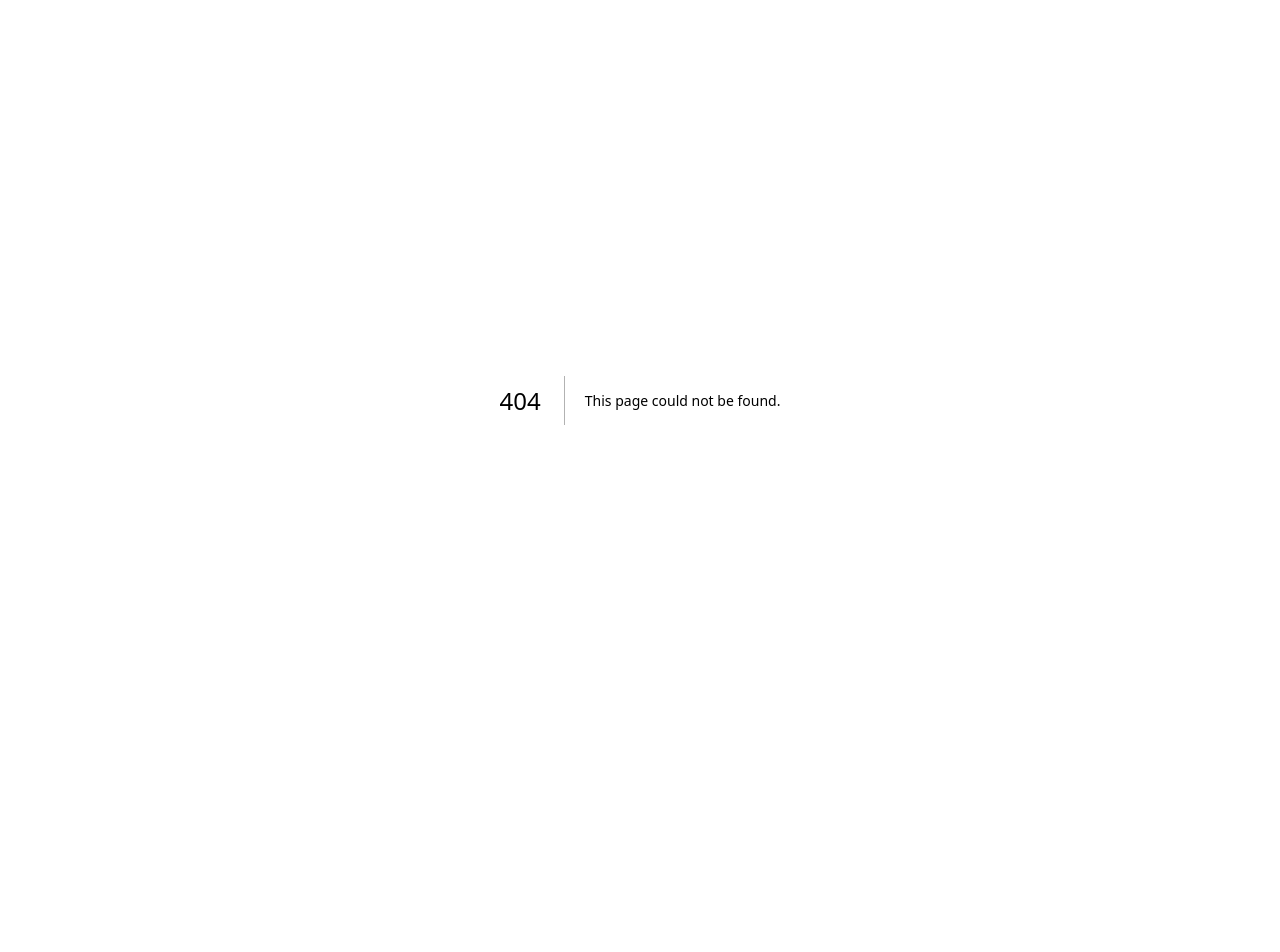
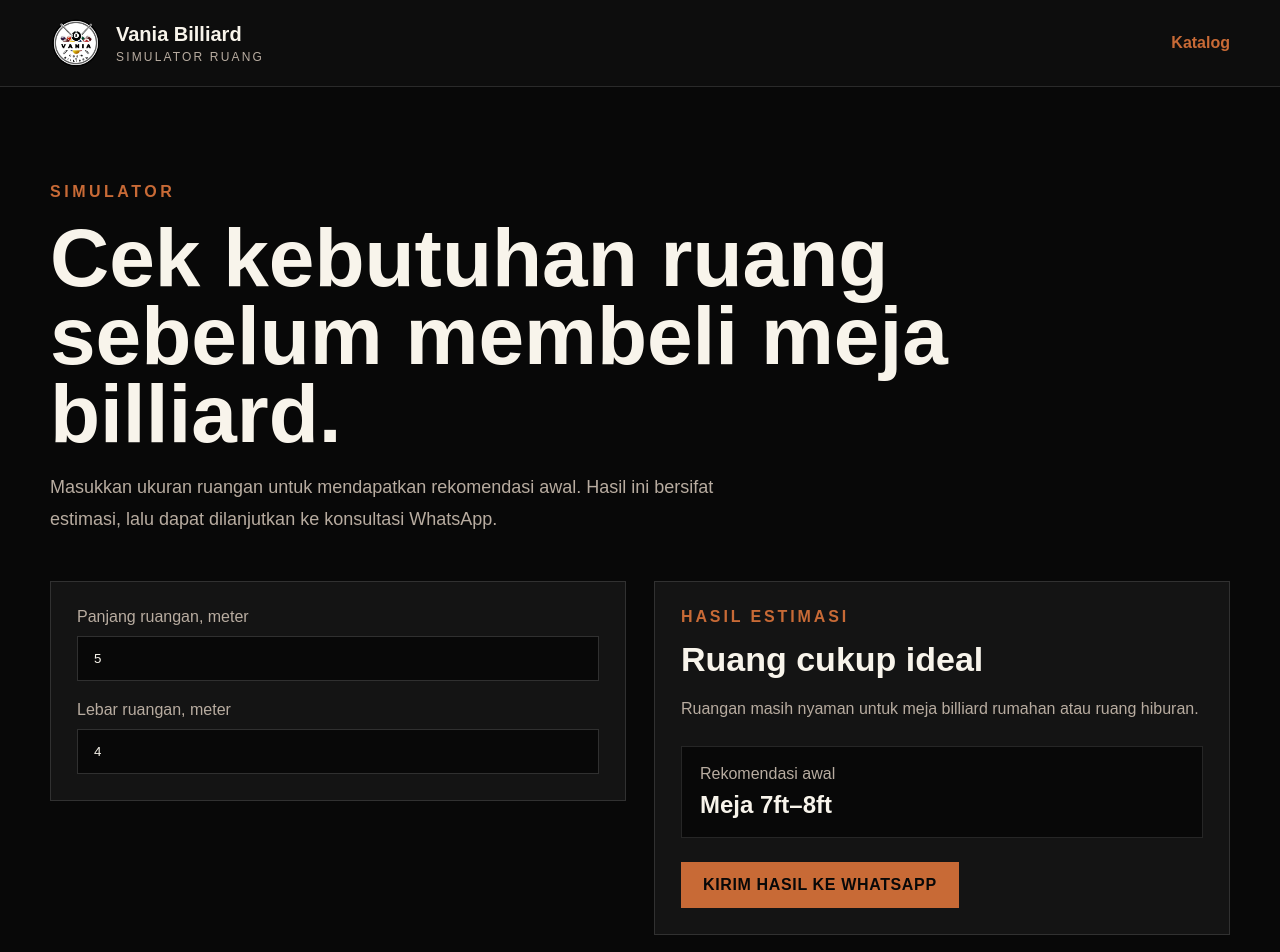
Before and after one commit to elnoru09/vania-billiard-uiux, a Next.js app: page /simulator in a window 1280 px wide. Before the commit this address had no page. Shown: the top 952 px of the page. Before the commit the page ends 800 px from the top, so only its background shows below. Built offline with nearby package versions, Linux system fonts and the light colour scheme.

Commit message:
feat: add simulator route from legacy flow

```diff
--- /dev/null
+++ b/src/app/simulator/page.tsx
@@ -0,0 +1,187 @@
+"use client";
+
+import { useMemo, useState } from "react";
+
+function getRecommendation(length: number, width: number) {
+  if (!length || !width) {
+    return {
+      title: "Masukkan ukuran ruang",
+      description: "Isi panjang dan lebar ruangan untuk mendapatkan rekomendasi awal.",
+      table: "-",
+    };
+  }
+
+  const minSide = Math.min(length, width);
+  const maxSide = Math.max(length, width);
+
+  if (minSide >= 5 && maxSide >= 6) {
+    return {
+      title: "Ruang sangat ideal",
+      description: "Ruangan cukup lega untuk meja ukuran besar dan area ayunan stik yang nyaman.",
+      table: "Meja 8ft atau opsi custom",
+    };
+  }
+
+  if (minSide >= 4 && maxSide >= 5) {
+    return {
+      title: "Ruang cukup ideal",
+      description: "Ruangan masih nyaman untuk meja billiard rumahan atau ruang hiburan.",
+      table: "Meja 7ft–8ft",
+    };
+  }
+
+  if (minSide >= 3.5 && maxSide >= 4.5) {
+    return {
+      title: "Ruang terbatas",
+      description: "Masih memungkinkan, tetapi perlu konsultasi ukuran meja dan area gerak pemain.",
+      table: "Meja compact/custom",
+    };
+  }
+
+  return {
+    title: "Perlu konsultasi khusus",
+    description: "Ukuran ruang cukup terbatas. Sebaiknya konsultasikan layout agar tidak salah memilih meja.",
+    table: "Custom / konsultasi dahulu",
+  };
+}
+
+export default function SimulatorPage() {
+  const [length, setLength] = useState("5");
+  const [width, setWidth] = useState("4");
+
+  const result = useMemo(() => {
+    return getRecommendation(Number(length), Number(width));
+  }, [length, width]);
+
+  const waText = `Halo Vania Billiard, saya ingin konsultasi ukuran meja billiard. Ukuran ruangan saya sekitar ${length}m x ${width}m.`;
+  const waUrl = `https://wa.me/6282241545326?text=${encodeURIComponent(waText)}`;
+
+  return (
+    <main style={{ minHeight: "100vh", background: "#080808", color: "#f8f4eb" }}>
+      <header style={{ borderBottom: "1px solid rgba(255,255,255,0.12)", background: "#0d0d0d" }}>
+        <div
+          className="container"
+          style={{
+            minHeight: 86,
+            display: "flex",
+            alignItems: "center",
+            justifyContent: "space-between",
+            gap: 24,
+          }}
+        >
+          <a href="/" style={{ display: "flex", alignItems: "center", gap: 14 }}>
+            <img
+              src="/assets/images/logo_vb.png"
+              alt="Vania Billiard"
+              style={{ width: 52, height: 52, objectFit: "contain" }}
+            />
+            <div>
+              <p style={{ margin: 0, fontSize: 20, fontWeight: 800 }}>Vania Billiard</p>
+              <p style={{ margin: "4px 0 0", color: "#b8aca0", fontSize: 12, letterSpacing: "0.18em" }}>
+                SIMULATOR RUANG
+              </p>
+            </div>
+          </a>
+
+          <a href="/katalog" style={{ color: "#c86a36", fontWeight: 800 }}>
+            Katalog
+          </a>
+        </div>
+      </header>
+
+      <section className="container" style={{ padding: "80px 0 96px" }}>
+        <p style={{ color: "#c86a36", fontWeight: 800, letterSpacing: "0.22em", textTransform: "uppercase" }}>
+          Simulator
+        </p>
+        <h1 style={{ maxWidth: 900, fontSize: "clamp(42px, 7vw, 82px)", lineHeight: 0.95, margin: "18px 0" }}>
+          Cek kebutuhan ruang sebelum membeli meja billiard.
+        </h1>
+        <p style={{ maxWidth: 720, color: "#b8aca0", fontSize: 18, lineHeight: 1.8 }}>
+          Masukkan ukuran ruangan untuk mendapatkan rekomendasi awal. Hasil ini bersifat estimasi, lalu dapat
+          dilanjutkan ke konsultasi WhatsApp.
+        </p>
+
+        <div
+          style={{
+            display: "grid",
+            gridTemplateColumns: "repeat(auto-fit, minmax(280px, 1fr))",
+            gap: 28,
+            marginTop: 46,
+            alignItems: "start",
+          }}
+        >
+          <div style={{ background: "#141414", border: "1px solid rgba(255,255,255,0.12)", padding: 26 }}>
+            <label style={{ display: "block", color: "#b8aca0", marginBottom: 10 }}>Panjang ruangan, meter</label>
+            <input
+              type="number"
+              min="1"
+              step="0.1"
+              value={length}
+              onChange={(event) => setLength(event.target.value)}
+              style={{
+                width: "100%",
+                padding: "14px 16px",
+                background: "#080808",
+                border: "1px solid rgba(255,255,255,0.16)",
+                color: "#f8f4eb",
+                marginBottom: 20,
+              }}
+            />
+
+            <label style={{ display: "block", color: "#b8aca0", marginBottom: 10 }}>Lebar ruangan, meter</label>
+            <input
+              type="number"
+              min="1"
+              step="0.1"
+              value={width}
+              onChange={(event) => setWidth(event.target.value)}
+              style={{
+                width: "100%",
+                padding: "14px 16px",
+                background: "#080808",
+                border: "1px solid rgba(255,255,255,0.16)",
+                color: "#f8f4eb",
+              }}
+            />
+          </div>
+
+          <div style={{ background: "#141414", border: "1px solid rgba(255,255,255,0.12)", padding: 26 }}>
+            <p style={{ margin: 0, color: "#c86a36", fontWeight: 800, letterSpacing: "0.18em" }}>HASIL ESTIMASI</p>
+            <h2 style={{ margin: "14px 0 10px", fontSize: 34 }}>{result.title}</h2>
+            <p style={{ color: "#b8aca0", lineHeight: 1.8 }}>{result.description}</p>
+
+            <div
+              style={{
+                marginTop: 22,
+                padding: 18,
+                border: "1px solid rgba(255,255,255,0.12)",
+                background: "#080808",
+              }}
+            >
+              <p style={{ margin: 0, color: "#b8aca0" }}>Rekomendasi awal</p>
+              <p style={{ margin: "8px 0 0", fontSize: 24, fontWeight: 800 }}>{result.table}</p>
+            </div>
+
+            <a
+              href={waUrl}
+              target="_blank"
+              rel="noreferrer"
+              style={{
+                display: "inline-flex",
+                marginTop: 24,
+                background: "#c86a36",
+                color: "#080808",
+                padding: "14px 22px",
+                fontWeight: 800,
+                textTransform: "uppercase",
+                letterSpacing: "0.04em",
+              }}
+            >
+              Kirim hasil ke WhatsApp
+            </a>
+          </div>
+        </div>
+      </section>
+    </main>
+  );
+}
```
